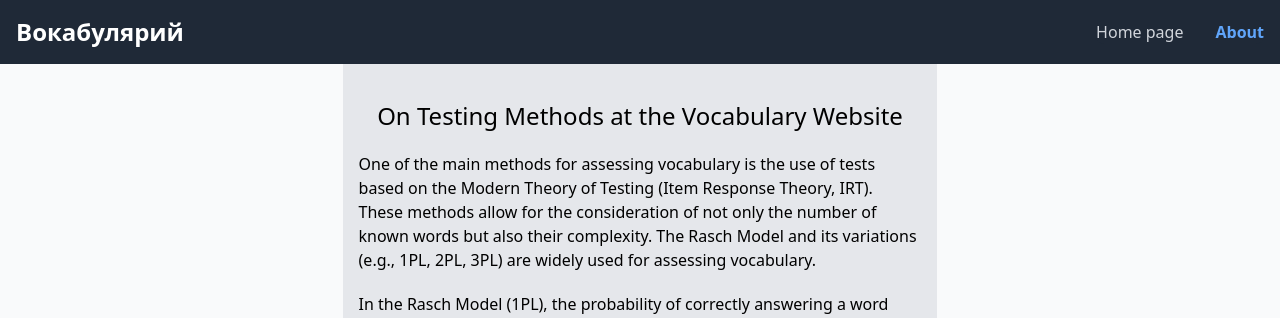
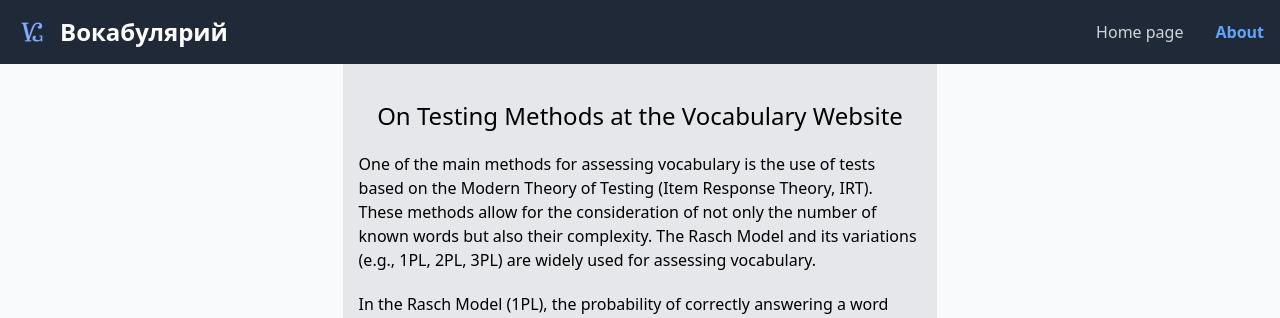
Before and after one commit to Iwwww/vocabulary-testing-site, a Django app: page /ru/about/ in a window 1280 px wide. Shown: the top 318 px of the page. Run offline with Django 5.2, Linux system fonts and the light colour scheme; parts of the project's set-up code (start-up, migrations or seed data) failed here and were passed over; some libraries are stand-ins or nearby versions.

Commit message:
Add site icon

```diff
--- a/mysite/mysite/settings.py
+++ b/mysite/mysite/settings.py
@@ -169,6 +169,10 @@ USE_TZ = True
 
 STATIC_URL = "/static/"
 STATIC_ROOT = BASE_DIR / "staticfiles"
+STATICFILES_DIRS = [
+    str(BASE_DIR / "static"),
+]
+
 
 # Default primary key field type
 # https://docs.djangoproject.com/en/5.0/ref/settings/#default-auto-field
--- a/mysite/theme/templates/base.html
+++ b/mysite/theme/templates/base.html
@@ -29,8 +29,9 @@
           href="{% url 'polls:index' %}"
           class="flex items-center space-x-3 rtl:space-x-reverse mr-4"
         >
+          <img src="{% static 'icon.webp' %}" alt="icon" class="size-[1.5rem] sm:size-[2rem]">
           <span
-            class="self-center text-2xl font-semibold whitespace-nowrap dark:text-white"
+            class="self-center text-x  sm:text-2xl font-semibold whitespace-nowrap dark:text-white "
             >Вокабулярий</span
           >
         </a>
```
Also changed, not shown: mysite/static/icon.webp (added).
